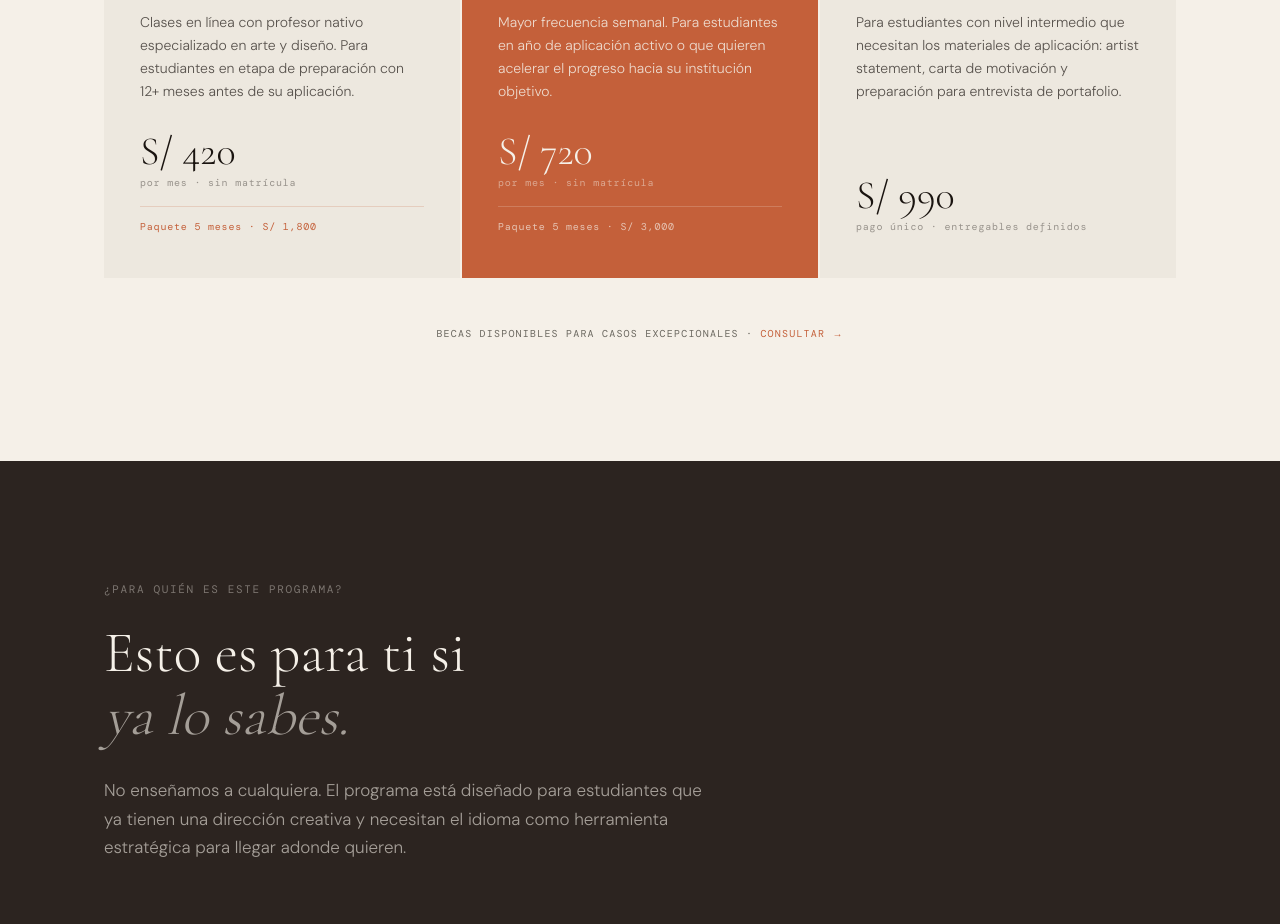
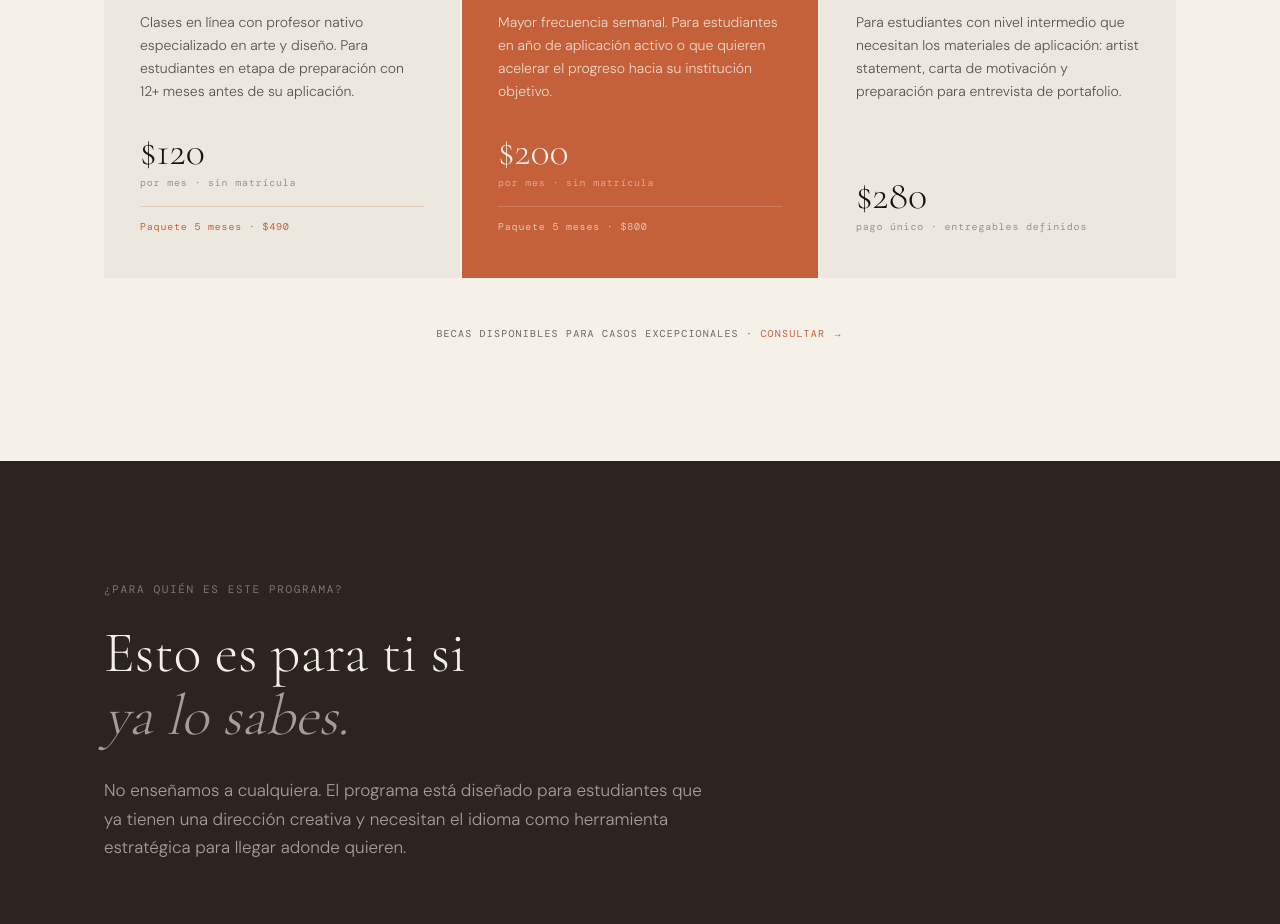
Before and after one commit to daparadisebanker-lab/studio-languages, a Next.js app: page / in a window 1280 px wide. Shown: the part 9660-10584 px from the top of the page. Built offline with nearby package versions, Linux system fonts and the light colour scheme; a web font is replaced by a local one.

Commit message:
Switch pricing to USD — $120 / $200 / $280; bundles $490 / $800
Co-Authored-By: Claude Sonnet 4.6 <noreply@anthropic.com>

```diff
--- a/components/sections/Pricing.tsx
+++ b/components/sections/Pricing.tsx
@@ -156,9 +156,9 @@ const tiers: Omit<PriceCardProps, 'index' | 'isMobile'>[] = [
     format: 'Programa mensual',
     duration: 'Clases virtuales grupales',
     desc: 'Clases en línea con profesor nativo especializado en arte y diseño. Para estudiantes en etapa de preparación con 12+ meses antes de su aplicación.',
-    amount: 'S/ 420',
+    amount: '$120',
     note: 'por mes · sin matrícula',
-    bundle: 'Paquete 5 meses · S/ 1,800',
+    bundle: 'Paquete 5 meses · $490',
     featured: false,
   },
   {
@@ -166,9 +166,9 @@ const tiers: Omit<PriceCardProps, 'index' | 'isMobile'>[] = [
     format: 'Programa intensivo',
     duration: 'Clases virtuales grupales',
     desc: 'Mayor frecuencia semanal. Para estudiantes en año de aplicación activo o que quieren acelerar el progreso hacia su institución objetivo.',
-    amount: 'S/ 720',
+    amount: '$200',
     note: 'por mes · sin matrícula',
-    bundle: 'Paquete 5 meses · S/ 3,000',
+    bundle: 'Paquete 5 meses · $800',
     featured: true,
   },
   {
@@ -176,7 +176,7 @@ const tiers: Omit<PriceCardProps, 'index' | 'isMobile'>[] = [
     format: 'Paquete de admisión',
     duration: 'Proyecto cerrado',
     desc: 'Para estudiantes con nivel intermedio que necesitan los materiales de aplicación: artist statement, carta de motivación y preparación para entrevista de portafolio.',
-    amount: 'S/ 990',
+    amount: '$280',
     note: 'pago único · entregables definidos',
     featured: false,
   },
```
